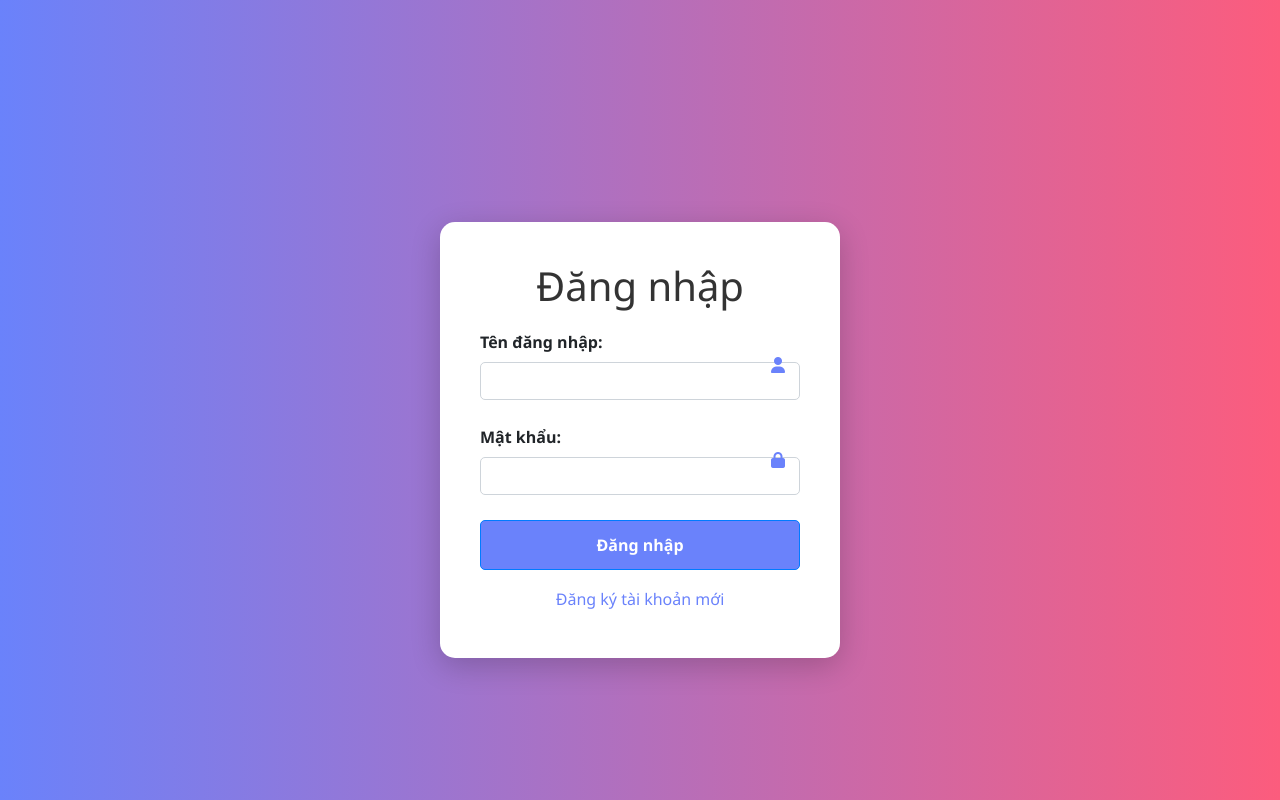
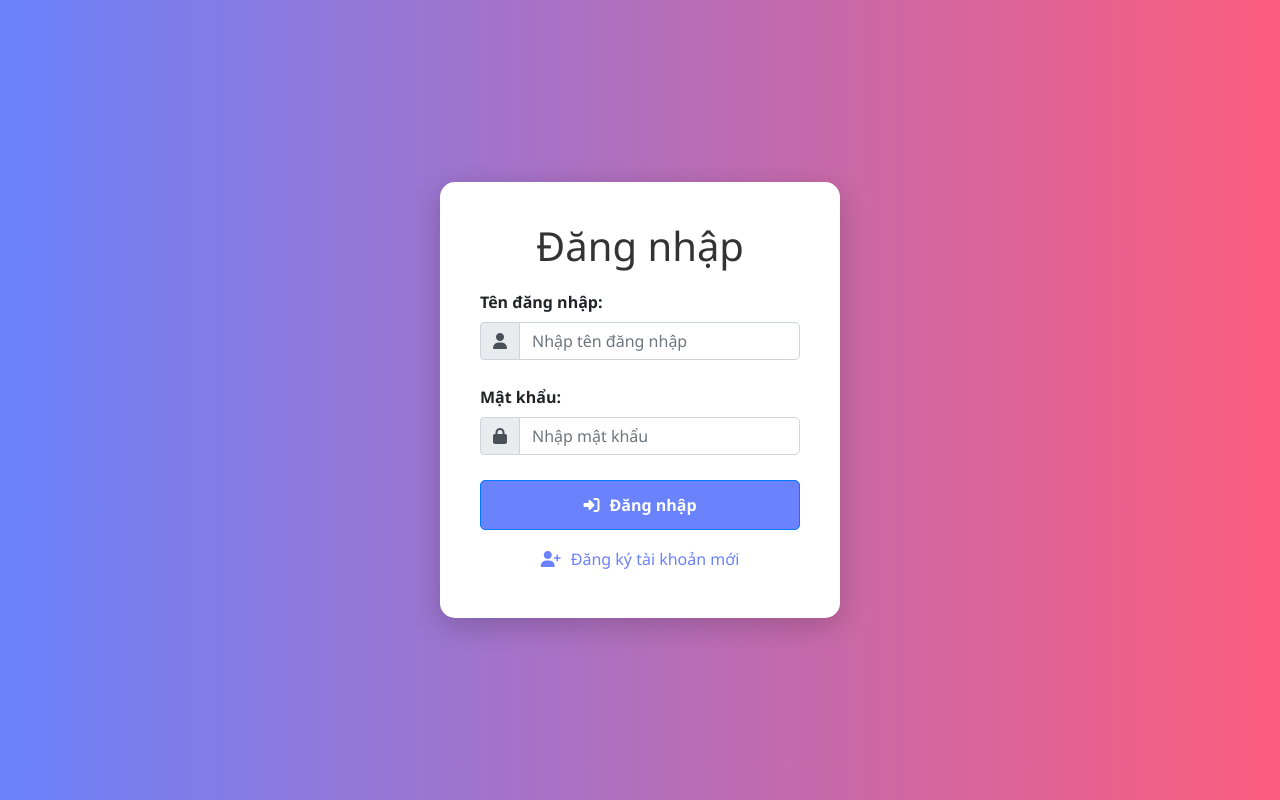
Before and after one commit to quytai0402/PythonNangCao, a Flask app: page /login in a window 1280 px wide. Run offline with Flask 3, Linux system fonts and the light colour scheme; some libraries are stand-ins or nearby versions.

Commit message:
Update login.html

```diff
--- a/templates/login.html
+++ b/templates/login.html
@@ -2,10 +2,11 @@
 <html>
 <head>
     <title>Đăng nhập</title>
+    <!-- Thêm Bootstrap CSS -->
     <link rel="stylesheet" href="https://stackpath.bootstrapcdn.com/bootstrap/4.3.1/css/bootstrap.min.css">
-    <link rel="stylesheet" href="{{ url_for('static', filename='css/style.css') }}">
+    <!-- Thêm Font Awesome CSS -->
+    <link rel="stylesheet" href="https://cdnjs.cloudflare.com/ajax/libs/font-awesome/6.4.0/css/all.min.css">
 
-    <script src="https://kit.fontawesome.com/a076d05399.js"></script>
     <style>
         body {
             font-family: 'Segoe UI', Tahoma, Geneva, Verdana, sans-serif;
@@ -68,6 +69,13 @@
             color: white;
             font-weight: bold;
             transition: background-color 0.3s;
+            display: flex;
+            align-items: center;
+            justify-content: center; /* Căn giữa nội dung */
+        }
+
+        .btn-primary i {
+            margin-right: 10px; /* Khoảng cách giữa icon và text */
         }
 
         .btn-primary:hover {
@@ -75,24 +83,21 @@
         }
 
         .btn-link {
-            display: block;
-            text-align: center;
+            display: flex;
+            align-items: center;
+            justify-content: center; /* Căn giữa nội dung */
             margin-top: 10px;
             color: #6a82fb;
             text-decoration: none;
         }
 
+        .btn-link i {
+            margin-right: 10px; /* Khoảng cách giữa icon và text */
+        }
+
         .btn-link:hover {
             text-decoration: underline;
             color: #5a72d2;
-        }
-
-        .form-icon {
-            position: absolute;
-            right: 15px;
-            top: 50%;
-            transform: translateY(-50%);
-            color: #6a82fb;
         }
 
         @media (max-width: 576px) {
@@ -109,26 +114,44 @@
         {% with messages = get_flashed_messages(with_categories=true) %}
             {% if messages %}
                 {% for category, message in messages %}
-                    <div class="alert alert-{{ category }}">{{ message }}</div>
+                    <div class="alert alert-{{ category }} alert-dismissible fade show" role="alert">
+                        {{ message }}
+                        <button type="button" class="close" data-dismiss="alert" aria-label="Close">
+                            <span aria-hidden="true">&times;</span>
+                        </button>
+                    </div>
                 {% endfor %}
             {% endif %}
         {% endwith %}
 
-        <form method="post">
+        <form method="post" action="/login">
             <div class="form-group">
                 <label for="username">Tên đăng nhập:</label>
-                <input type="text" class="form-control" name="username" id="username" required>
-                <i class="fas fa-user form-icon"></i>
+                <div class="input-group">
+                    <div class="input-group-prepend">
+                        <span class="input-group-text"><i class="fas fa-user"></i></span>
+                    </div>
+                    <input type="text" class="form-control" name="username" id="username" placeholder="Nhập tên đăng nhập" required>
+                </div>
             </div>
             <div class="form-group">
                 <label for="password">Mật khẩu:</label>
-                <input type="password" class="form-control" name="password" id="password" required>
-                <i class="fas fa-lock form-icon"></i>
+                <div class="input-group">
+                    <div class="input-group-prepend">
+                        <span class="input-group-text"><i class="fas fa-lock"></i></span>
+                    </div>
+                    <input type="password" class="form-control" name="password" id="password" placeholder="Nhập mật khẩu" required>
+                </div>
             </div>
-            <button type="submit" class="btn btn-primary">Đăng nhập</button>
-            <a href="/signup" class="btn btn-link">Đăng ký tài khoản mới</a>
+            <button type="submit" class="btn btn-primary">
+                <i class="fas fa-sign-in-alt"></i> Đăng nhập
+            </button>
+            <a href="/signup" class="btn btn-link">
+                <i class="fas fa-user-plus"></i> Đăng ký tài khoản mới
+            </a>
         </form>
     </div>
+    <!-- Thêm jQuery, Popper.js và Bootstrap JS -->
     <script src="https://code.jquery.com/jquery-3.3.1.slim.min.js"></script>
     <script src="https://cdnjs.cloudflare.com/ajax/libs/popper.js/1.14.7/umd/popper.min.js"></script>
     <script src="https://stackpath.bootstrapcdn.com/bootstrap/4.3.1/js/bootstrap.min.js"></script>
```
